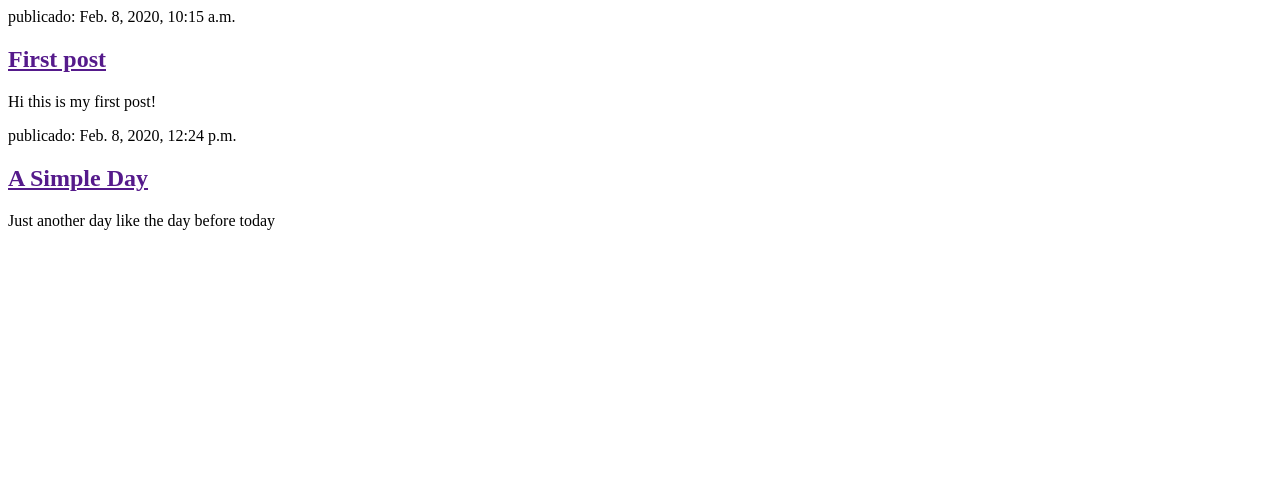
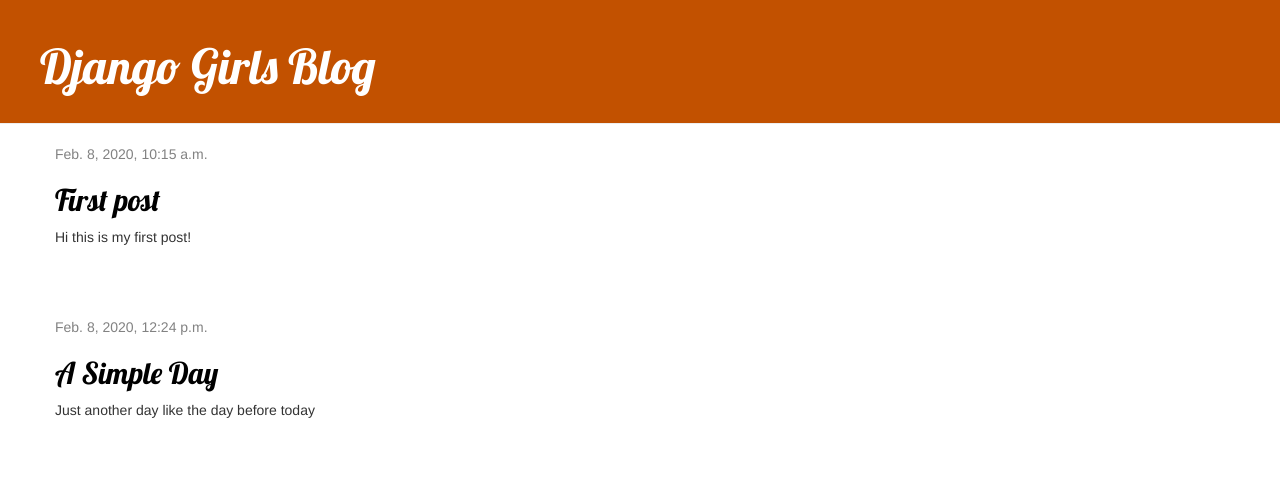
Before and after one commit to CrisExpo/djangilrs-tutorial, a Django app: page / in a window 1280 px wide. Shown: the top 489 px of the page. Run offline with Django 3.2, Linux system fonts and the light colour scheme; data comes from the database, SQL or seed files in the repository; some libraries are stand-ins or nearby versions.

Commit message:
Añadidos tempates base, post list and style

```diff
--- /dev/null
+++ b/blog/static/css/blog.css
@@ -0,0 +1,56 @@
+.page-header {
+    background-color: #C25100;
+    margin-top: 0;
+    padding: 20px 20px 20px 40px;
+}
+
+.page-header h1,
+.page-header h1 a,
+.page-header h1 a:visited,
+.page-header h1 a:active {
+    color: #ffffff;
+    font-size: 36pt;
+    text-decoration: none;
+}
+
+.content {
+    margin-left: 40px;
+}
+
+h1,
+h2,
+h3,
+h4 {
+    font-family: 'Lobster', cursive;
+}
+
+.date {
+    color: #828282;
+}
+
+.save {
+    float: right;
+}
+
+.post-form textarea,
+.post-form input {
+    width: 100%;
+}
+
+.top-menu,
+.top-menu:hover,
+.top-menu:visited {
+    color: #ffffff;
+    float: right;
+    font-size: 26pt;
+    margin-right: 20px;
+}
+
+.post {
+    margin-bottom: 70px;
+}
+
+.post h2 a,
+.post h2 a:visited {
+    color: #000000;
+}
--- /dev/null
+++ b/blog/templates/blog/base.html
@@ -0,0 +1,24 @@
+{% load static %}
+<html>
+    <head>
+        <title>Cris's Rules</title>
+        <link href="//fonts.googleapis.com/css?family=Lobster&subset=latin,latin-ext" rel="stylesheet" type="text/css">
+        <link rel="stylesheet" href="//maxcdn.bootstrapcdn.com/bootstrap/3.2.0/css/bootstrap.min.css">
+        <link rel="stylesheet" href="//maxcdn.bootstrapcdn.com/bootstrap/3.2.0/css/bootstrap-theme.min.css">
+        <link rel="stylesheet" href="{% static 'css/blog.css' %}">
+    </head>
+
+    <body>
+    <div class="page-header">
+        <h1><a href="/">Django Girls Blog</a></h1>
+    </div>
+    <div class="content container">
+        <div class="row">
+            <div class="col-md-8">
+            {% block content %}
+            {% endblock %}
+            </div>
+        </div>
+    </div>
+</body>
+</html>
--- a/blog/templates/blog/post_list.html
+++ b/blog/templates/blog/post_list.html
@@ -1,17 +1,13 @@
-<html>
-    <head>
-        <title>Cris's Rules</title>
-    </head>
+{% extends 'blog/base.html' %}
 
-    <body>
-        <div>
-            {% for post in posts %}
-                <div>
-                    <p> publicado: {{ post.published_date }}</p>
-                    <h2><a href="">{{ post.title }}</a></h2>
-                    <p>{{ post.text|linebreaksbr }}</p>
-                </div>
-            {% endfor %}
+{% block content %}
+    {% for post in posts %}
+        <div class="post">
+            <div class="date">
+                {{ post.published_date }}
+            </div>
+            <h2><a href="">{{ post.title }}</a></h2>
+            <p>{{ post.text|linebreaksbr }}</p>
         </div>
-    </body>
-</html>
+    {% endfor %}
+{% endblock %}
```
